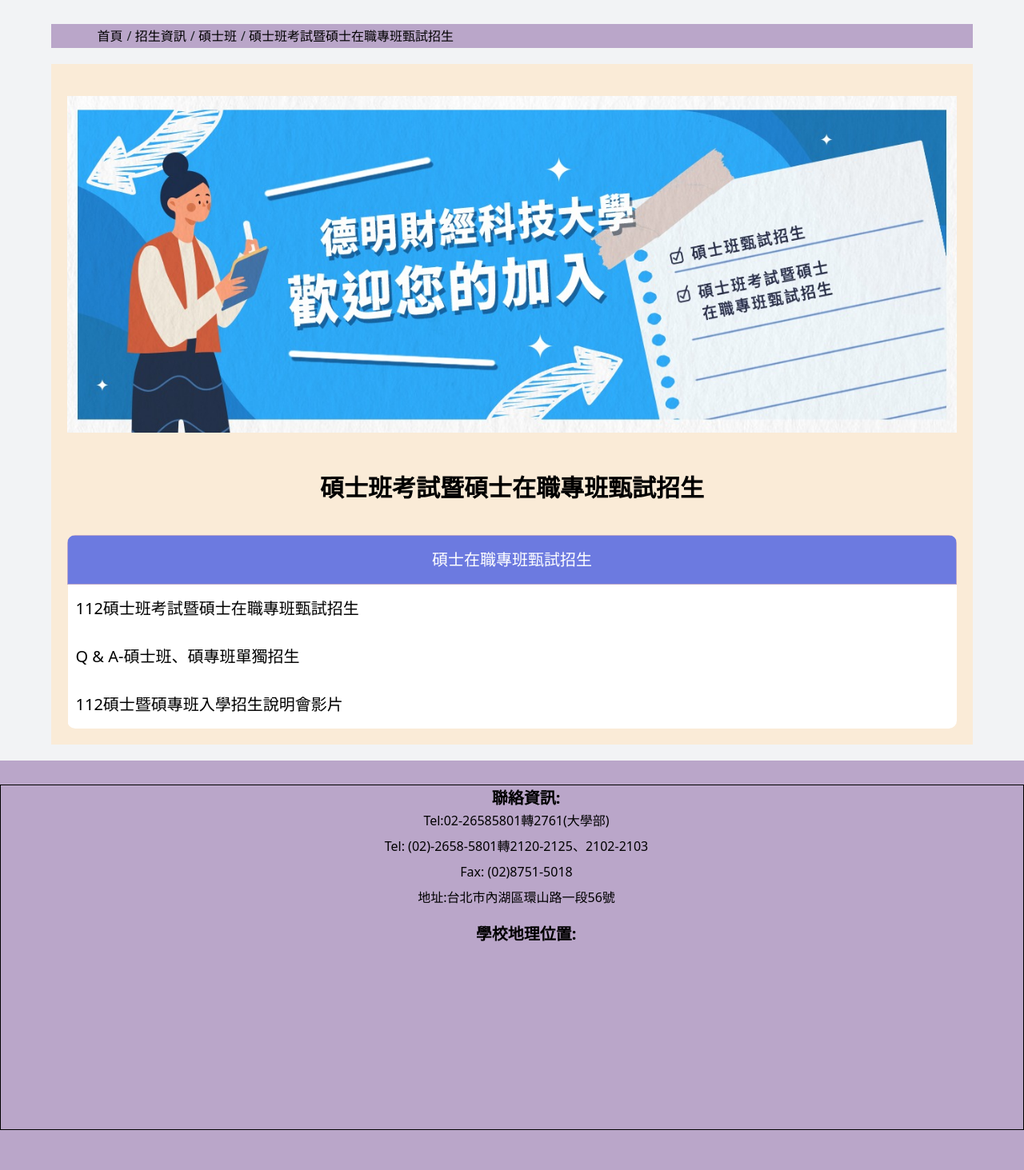
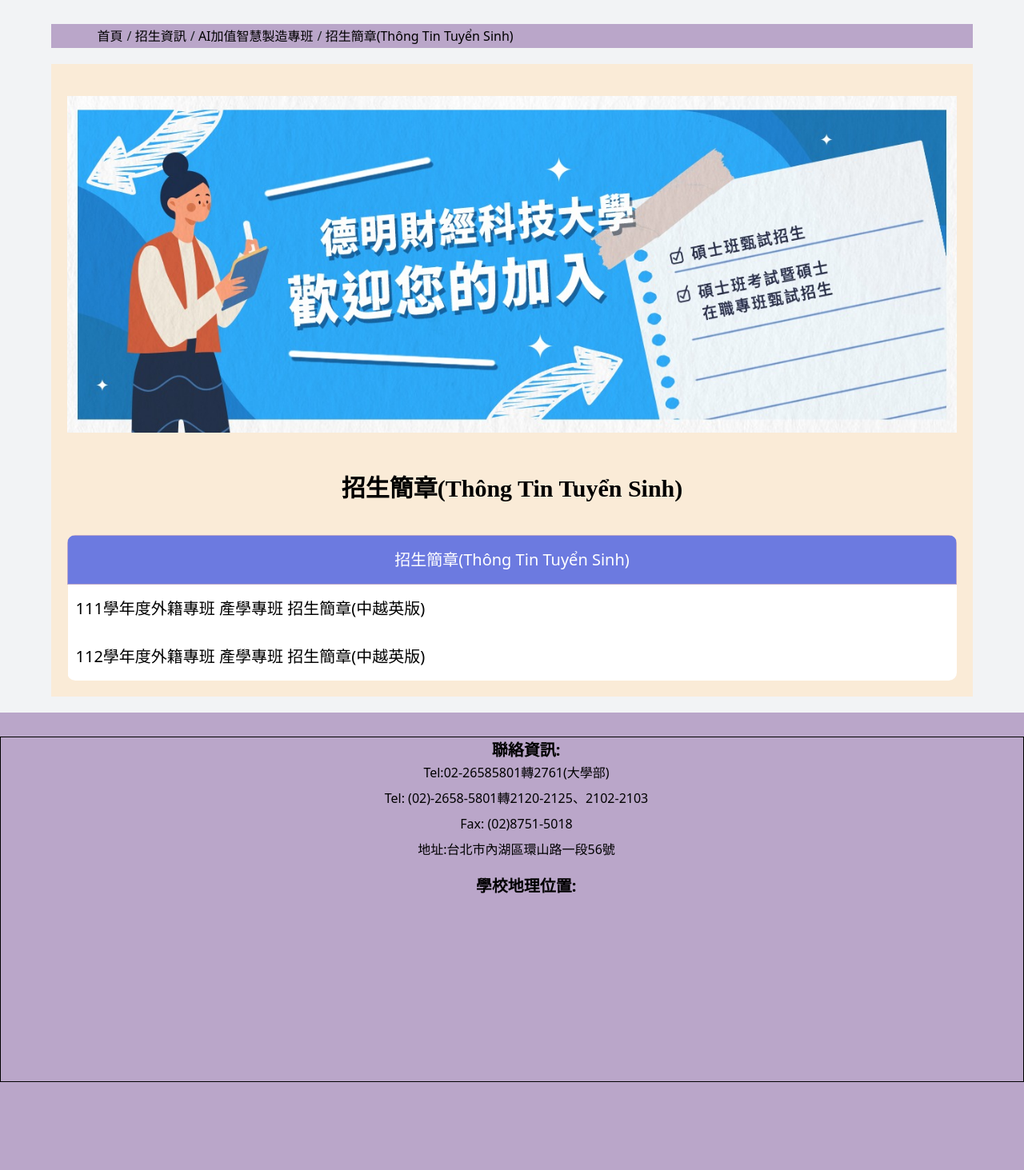
Before and after one commit to PinQiH/DMIS_IM, a PHP site: page /DMIS_IM/pages/navbar-sublist/Admissions-List/gra2.php in a window 1280 px wide. Shown: the part 219-1682 px from the top of the page at 80% size. After the commit the page ends 1572 px from the top, so only its background shows below. Run offline with PHP 8.4, Linux system fonts and the light colour scheme; grey boxes are pictures that could not be loaded.

Commit message:
修改gra1 gra2

```diff
--- a/pages/navbar-headlist/admissions.php
+++ b/pages/navbar-headlist/admissions.php
@@ -26,7 +26,7 @@
             <div class="detail">
                 <ul>
                     <li><a class="dropdown-item" href="./pages/navbar-sublist/Admissions-List/undergraduate.php">大學部</a></li>
-                    <li><a class="dropdown-item" href="./pages/navbar-sublist/Admissions-List/masterDegree.php">碩士班</a></li>
+                    <li><a class="dropdown-item" href="./pages/navbar-sublist/Admissions-List/masterDegree.php">AI加值智慧製造專班</a></li>
                 </ul>
             </div>
         </div>
--- a/pages/navbar-sublist/Admissions-List/gra2.php
+++ b/pages/navbar-sublist/Admissions-List/gra2.php
@@ -4,7 +4,7 @@
 <head>
     <?php include '../../../headConfig.php'; ?>
 
-    <title>碩士班考試暨碩士在職專班甄試招生</title>
+    <title>招生簡章(Thông Tin Tuyển Sinh)</title>
 </head>
 
 <body>
@@ -15,8 +15,8 @@
             <ol>
                 <li class="a1"><a href="./index.php">首頁</a></li>
                 <li class="a2"><a href="./pages/navbar-headlist/admissions.php">招生資訊</a></li>
-                <li class="a3"><a href="./pages/navbar-sublist/Admissions-List/masterDegree.php">碩士班</a></li>
-                <li class="a4"><a href="./pages/navbar-sublist/Admissions-List/gra2.php">碩士班考試暨碩士在職專班甄試招生</a></li>
+                <li class="a3"><a href="./pages/navbar-sublist/Admissions-List/masterDegree.php">AI加值智慧製造專班</a></li>
+                <li class="a4"><a href="./pages/navbar-sublist/Admissions-List/gra2.php">招生簡章(Thông Tin Tuyển Sinh)</a></li>
             </ol>
         </div>
 
@@ -27,21 +27,18 @@
 
 
             <div class="title">
-                <h2>碩士班考試暨碩士在職專班甄試招生</h2><br><br>
+                <h2>招生簡章(Thông Tin Tuyển Sinh)</h2><br><br>
             </div>
 
             <table class="table">
                 <tr class="row header">
-                    <th class="cell">碩士在職專班甄試招生</th>
+                    <th class="cell">招生簡章(Thông Tin Tuyển Sinh)</th>
                 </tr>
-                <tr class="row" onclick="window.location='https://recruit.takming.edu.tw/var/file/2/1002/img/134/635509681.pdf';" style="cursor: pointer;">
-                    <td class="cell">112碩士班考試暨碩士在職專班甄試招生</td>
+                <tr class="row" onclick="window.location='https://misweb.takming.edu.tw/var/file/31/1031/img/370/661398018.pdf';" style="cursor: pointer;">
+                    <td class="cell">111學年度外籍專班 產學專班  招生簡章(中越英版)</td>
                 </tr>
-                <tr class="row" onclick="window.location='https://recruit.takming.edu.tw/var/file/2/1002/img/344/477132824.pdf';" style="cursor: pointer;">
-                    <td class="cell">Q & A-碩士班、碩專班單獨招生</td>
-                </tr>
-                <tr class="row" onclick="window.location='https://www.youtube.com/watch?v=7xylZ9xz2wY&feature=youtu.be';" style="cursor: pointer;">
-                    <td class="cell">112碩士暨碩專班入學招生說明會影片</td>
+                <tr class="row" onclick="window.location='https://misweb.takming.edu.tw/var/file/31/1031/img/348658940.pdf';" style="cursor: pointer;">
+                    <td class="cell">112學年度外籍專班 產學專班  招生簡章(中越英版)</td>
                 </tr>
             </table>
         </div>
--- a/pages/navbar-sublist/Admissions-List/masterDegree.php
+++ b/pages/navbar-sublist/Admissions-List/masterDegree.php
@@ -4,7 +4,7 @@
 <head>
     <?php include '../../../headConfig.php'; ?>
 
-    <title>碩士班</title>
+    <title>AI加值智慧製造專班</title>
 </head>
 
 <body>
@@ -15,7 +15,7 @@
             <ol>
                 <li class="a1"><a href="./index.php">首頁</a></li>
                 <li class="a2"><a href="./pages/navbar-headlist/admissions.php">招生資訊</a></li>
-                <li class="a3"><a href="./pages/navbar-sublist/Admissions-List/masterDegree.php">碩士班</a></li>
+                <li class="a3"><a href="./pages/navbar-sublist/Admissions-List/masterDegree.php">AI加值智慧製造專班</a></li>
             </ol>
         </div>
 
```
Also changed, not shown: pages/navbar-sublist/Admissions-List/gra1.php (+7 -10 lines).
